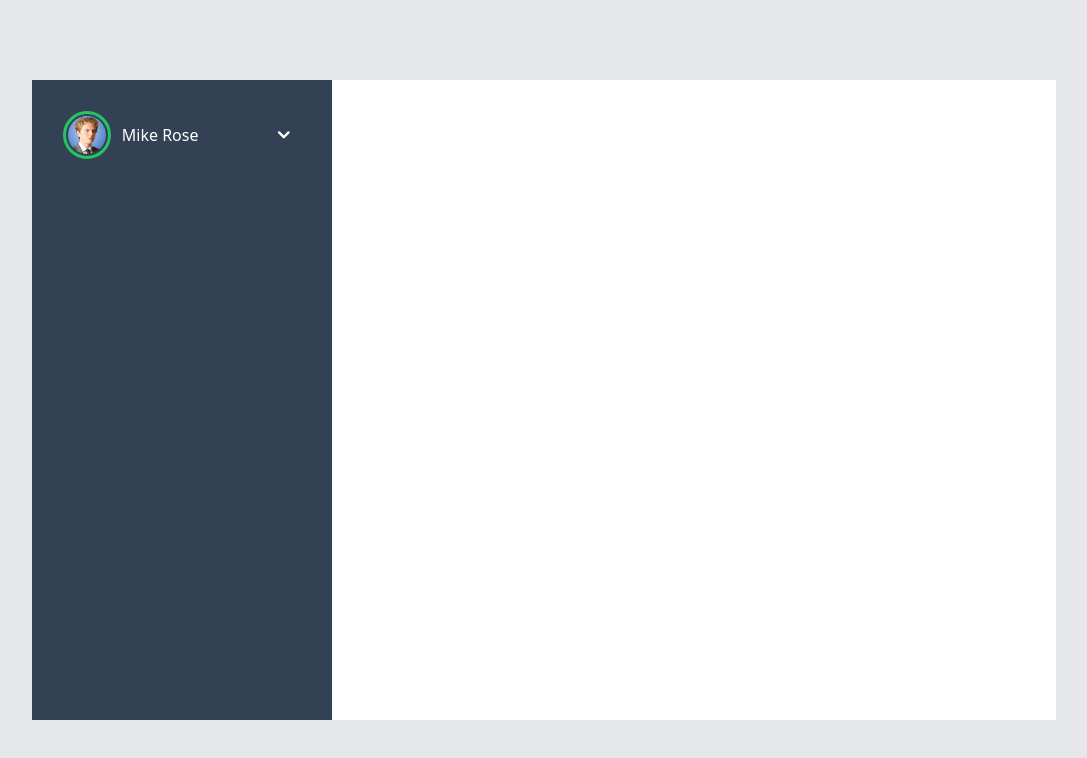
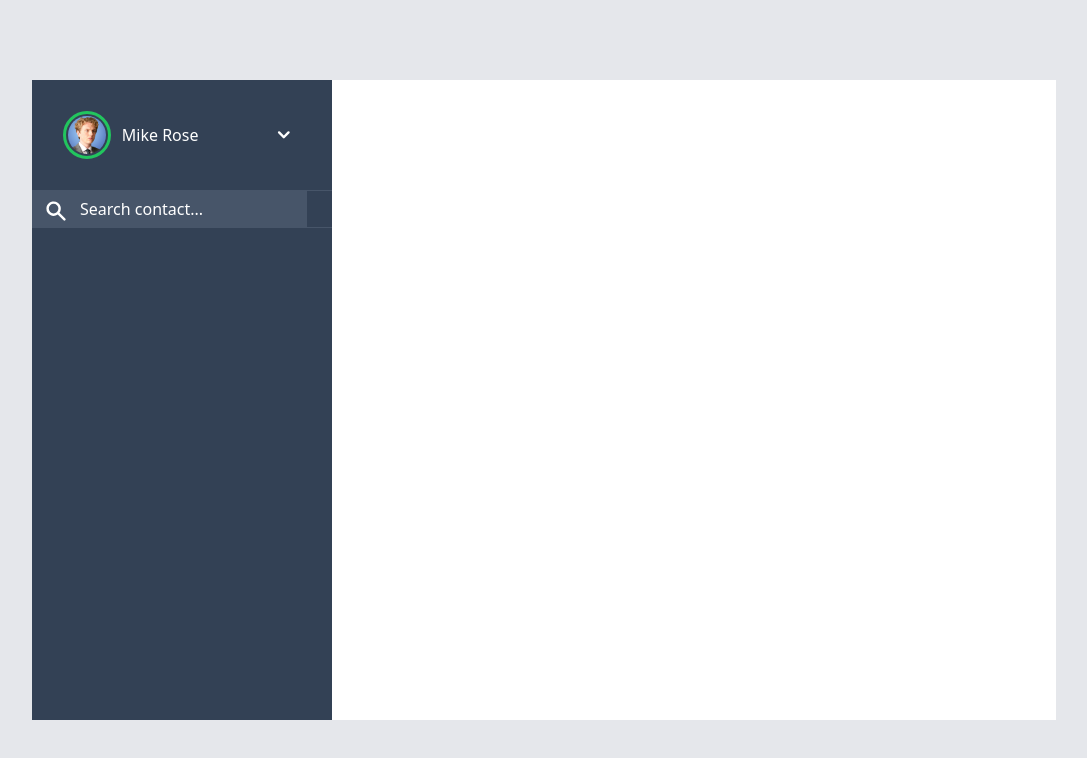
Before and after one commit to dot-frost/vue-chat-app, a Vue app: page / in a window 1280 px wide. Shown: the top 758 px of the page, without its empty margins (96-1183 px from the left). Built offline with nearby package versions, Linux system fonts and the light colour scheme.

Commit message:
add search to sidebar

```diff
--- a/src/views/HomeView.vue
+++ b/src/views/HomeView.vue
@@ -14,6 +14,11 @@
           <ChevronDownIcon class="w-10 hidden md:block"/>
         </div>
         <!-- Search -->
+        <div class="border-y border-slate-600 relative hidden md:block">
+          <SearchIcon class="w-10 h-10 p-2 absolute left-1"/>
+          <input type="text" class="bg-slate-600 outline-0 pl-12 placeholder-white h-9 w-[17.2em]"
+                 placeholder="Search contact...">
+        </div>
         <!-- Contacts -->
         <!-- Actions -->
       </div>
@@ -25,14 +30,15 @@
 </template>
 
 <script>
-import { ChevronDownIcon } from '@heroicons/vue/solid'
+import { ChevronDownIcon, SearchIcon } from '@heroicons/vue/solid'
 import AvatarComponent from '@/components/User/AvatarComponent'
 
 export default {
   name: 'HomeView',
   components: {
     AvatarComponent,
-    ChevronDownIcon
+    ChevronDownIcon,
+    SearchIcon
   }
 }
 </script>
```
